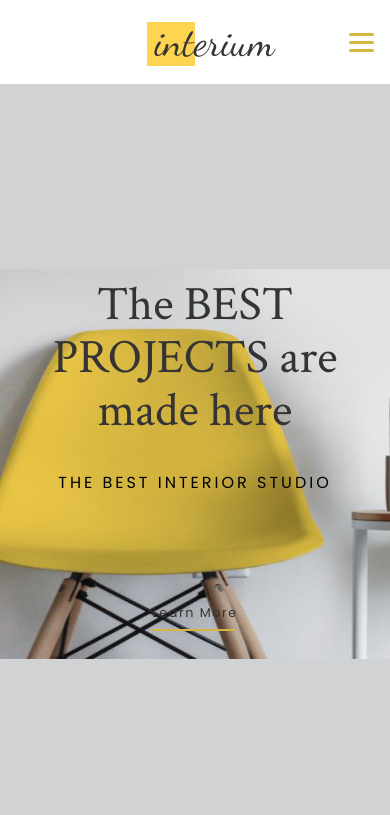
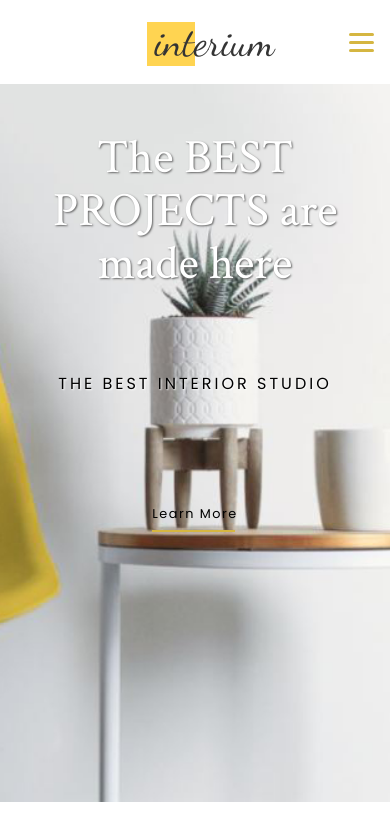
Before and after one commit to baljeetjangra/Interium-Website, a plain HTML site: page index.html in a window 390 px wide. Shown: the top 815 px of the page. Drawn offline with Linux system fonts and the light colour scheme.

Commit message:
error fixes

```diff
--- a/style.css
+++ b/style.css
@@ -54,13 +54,13 @@ body {
 #banner {
   background: url("images/interiorback.JPG") no-repeat;
   background-position: left;
-  /* background-size: 110%; */
-  height: 85vmin;
+  height: 85vh;
   background-size: 72vw;
   background-position-x: 0.4em;
   text-align: right;
   padding: 6em 6.5em 0 0;
 }
+
 h1 {
   font-family: "Crimson Text", serif;
   color: #343434;
@@ -183,18 +183,23 @@ h2 span {
   }
   #banner {
     background-color: #d1d2d4;
-    background-position: 0;
-    background-size: 100vh 100vw;
-    height: 90vh;
+    background-size: cover;
+    background-position: center center;
     padding: 0;
     text-align: center;
   }
   h1 {
     font-size: 3rem;
-    padding: 50% 0 0 0;
+    color: #fff;
+    text-shadow: 1px 1px 2px #666;
+    padding: 1em 0;
+  }
+  #banner p {
+    text-shadow: 1px 1px 2px #fff;
   }
   #banner a {
     display: block;
+    color: black;
     margin-top: 6em;
   }
   .burger {
```
